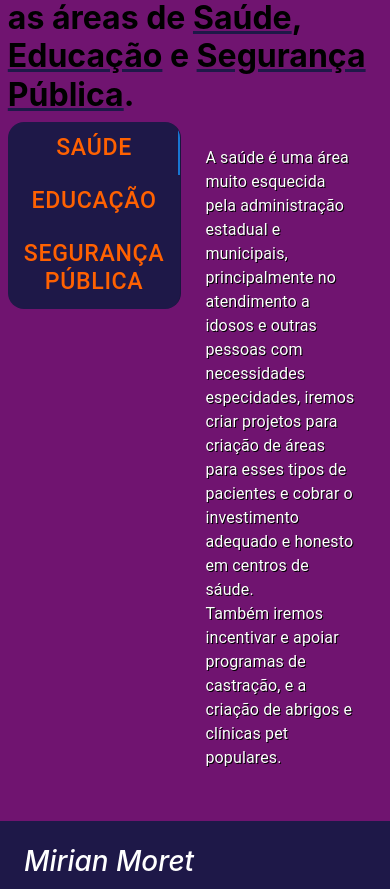
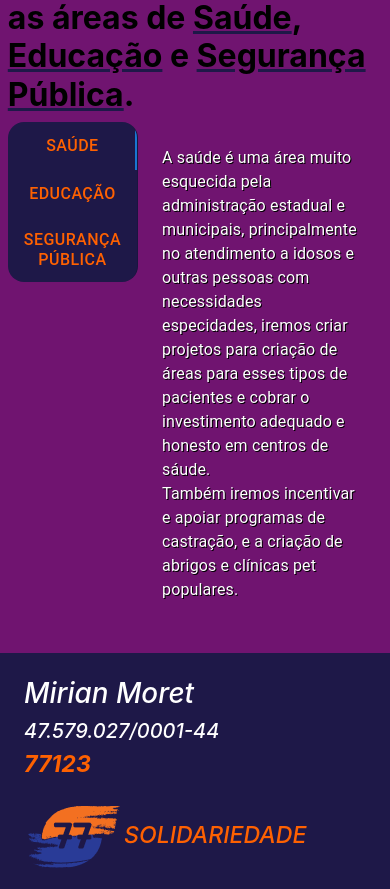
Before and after one commit to Takater/dep-mirian-moret, a React (Create React App) app: page / in a window 390 px wide. Shown: the part 4788-5677 px from the top of the page. Built offline with nearby package versions, Linux system fonts and the light colour scheme.

Commit message:
Third commit

```diff
--- a/src/App.css
+++ b/src/App.css
@@ -90,6 +90,13 @@
   padding: 2% 2% 3% 2%;
 }
 
+@media(max-width: 320px) {
+  #projetos {
+    padding: 2% 10% 3% 10%;
+    font-size: 75% !important;
+  }
+}
+
 #projetos>h3 {
   color: #000;
   font-weight: bold;
@@ -154,6 +161,9 @@
   .tab-text {
     font-size: 100%;
   }
+  .tab-label {
+    font-size: 100% !important;
+  }
 }
 
 /* CONTATOS */
```
